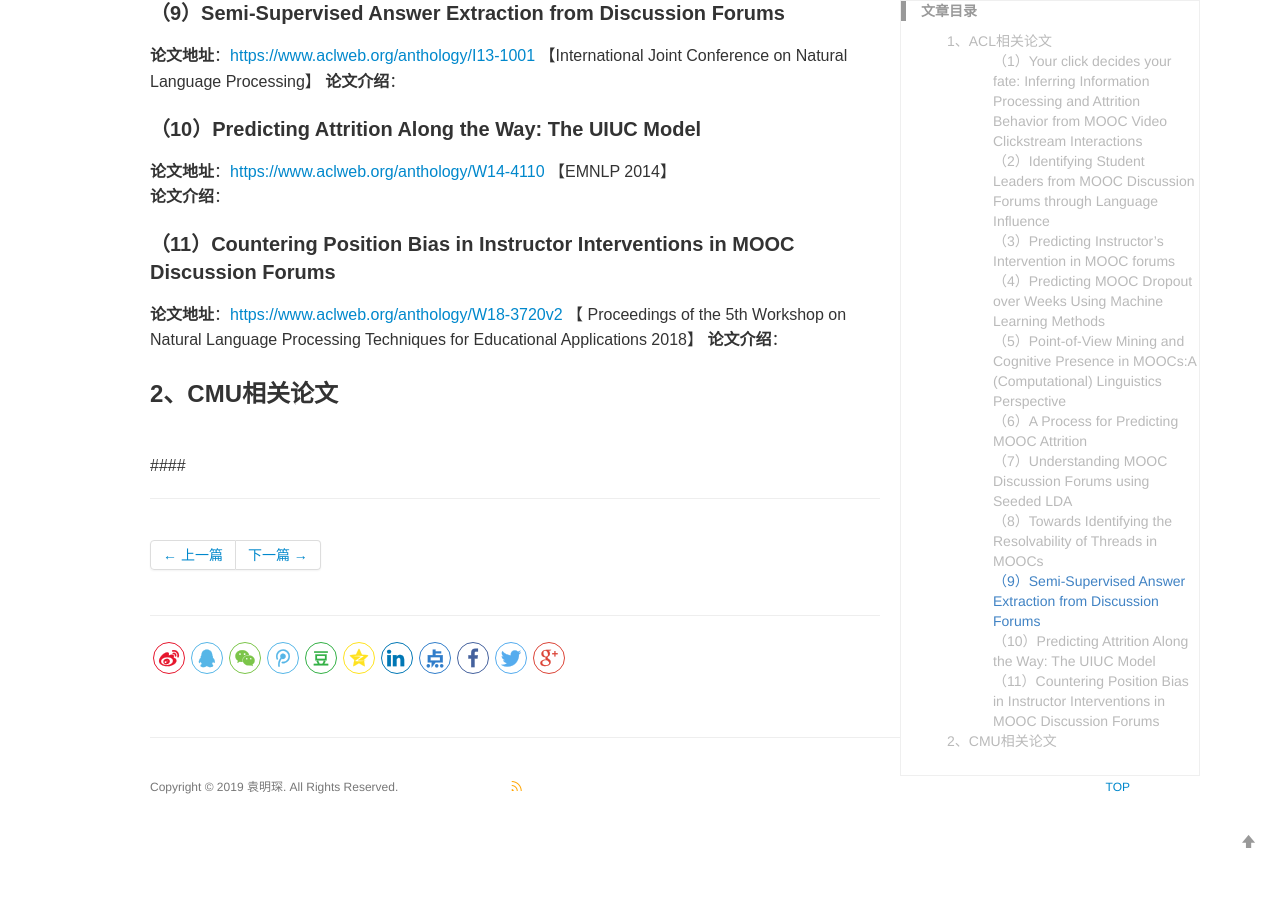
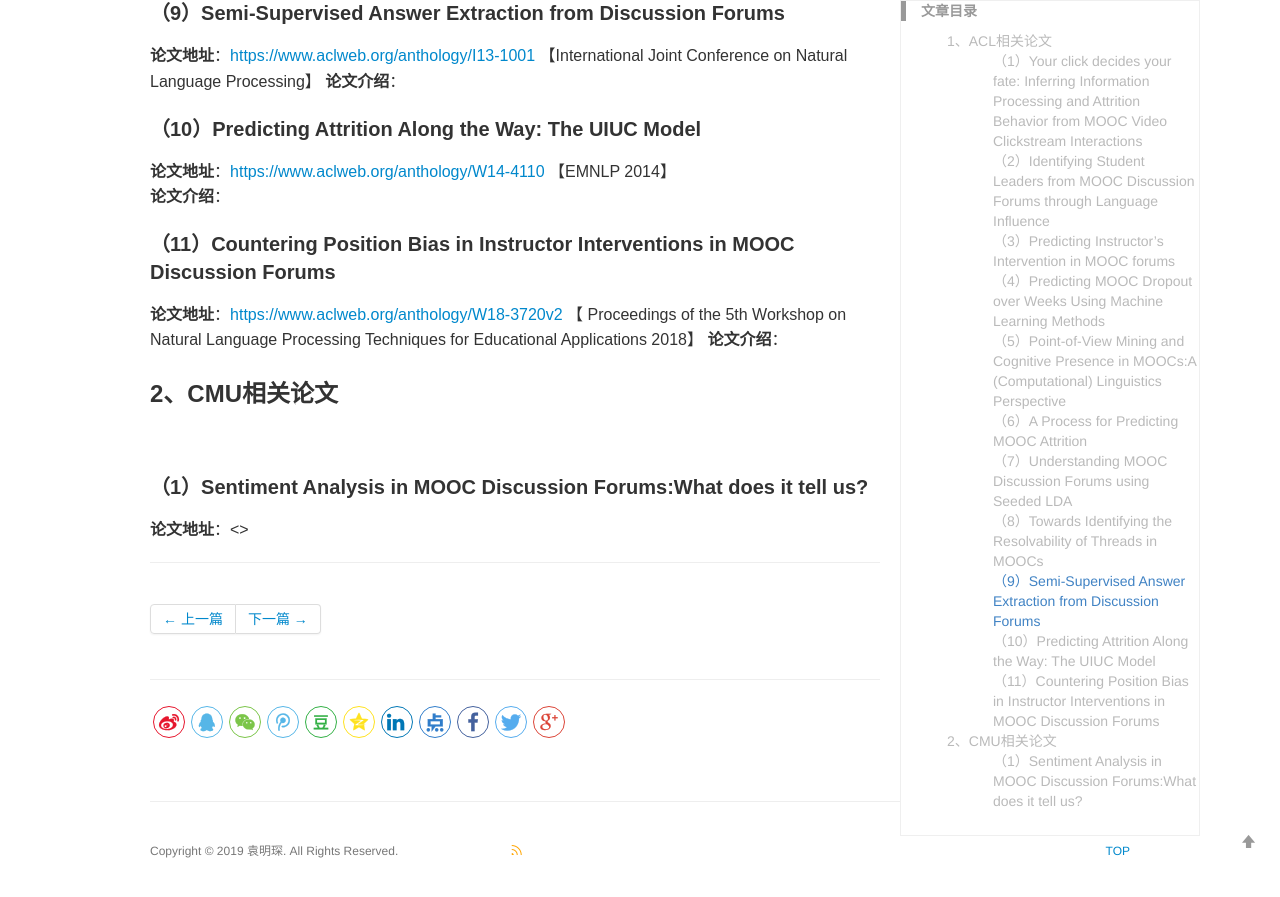
Before and after one commit to yuanmingchen/yuanmingchen.github.io, a Jekyll site: the page built from _posts/2019-04-19-online course nlp paper survey 2.md, in a window 1280 px wide and 900 px high, scrolled down 2652 px. Shown: the top 897 px of the window. Built offline with Jekyll 4.4.1, drawn with Linux system fonts in a browser that asks for light colours; formulas are drawn with MathJax 3; comment, search, counter and statistics services are not loaded; before the commit the page ends 3488 px from its top, so only the background shows below that.

Commit message:
Updates _posts/2019-04-19-online course nlp paper survey 2.md
Auto commit by GitBook Editor

```diff
--- a/_posts/2019-04-19-online course nlp paper survey 2.md
+++ b/_posts/2019-04-19-online course nlp paper survey 2.md
@@ -94,4 +94,5 @@ Proceedings of the 5th Workshop on Natural Language Processing Techniques for Ed
 **论文介绍**：
 
 ### 2、CMU相关论文
-####
+#### （1）Sentiment Analysis in MOOC Discussion Forums:What does it tell us?
+**论文地址**：<>
```
